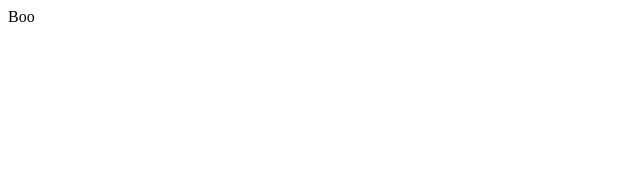
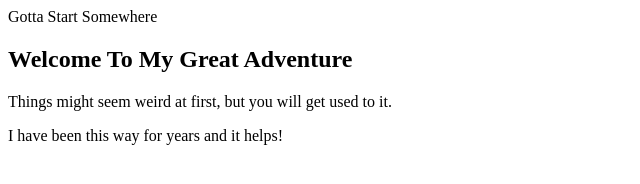
Before and after one commit to budski82/my_FWJS-CardBaseClass-tdd, a plain HTML site: page index.html in a window 1280 px wide. Shown: the whole page, without its empty margins (0-640 px from the left). Drawn offline with Linux system fonts and the light colour scheme.

Commit message:
landing page -?-

```diff
--- a/index.html
+++ b/index.html
@@ -6,6 +6,12 @@
     <title>Document</title>
 </head>
 <body>
-    Boo
+    <header>Gotta Start Somewhere</header>
+    <main>
+        <section>
+            <h1>Welcome To My Great Adventure</h1>
+            <p>Things might seem weird at first, but you will get used to it.</p><p>I have been this way for years and it helps!</p>
+        </section>
+    </main>
 </body>
 </html>
```
